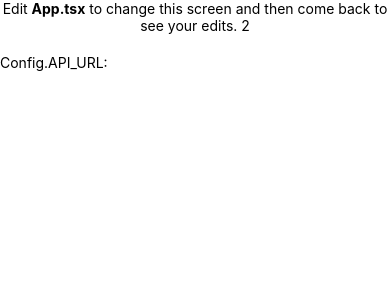
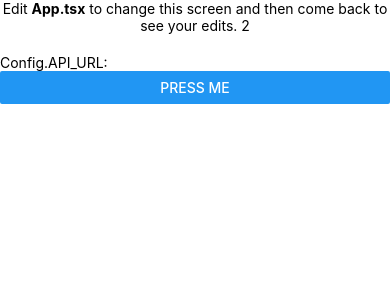
Before and after one commit to alampiler/fastlane-learning, a React Native app: screen / in a window 390 px wide. Shown: the top 300 px of the page. Built offline with nearby package versions, Linux system fonts and the light colour scheme.

Commit message:
Add maestro and button

```diff
--- a/App.tsx
+++ b/App.tsx
@@ -5,8 +5,9 @@
  * @format
  */
 
-// import { NewAppScreen } from '@react-native/new-app-screen';
-import { StatusBar, StyleSheet, useColorScheme, View, Text } from 'react-native';
+//import { NewAppScreen } from '@react-native/new-app-screen';
+import { StatusBar, StyleSheet, useColorScheme, View, Text, Button } from 'react-native';
+import { useState } from 'react';
 import {
   SafeAreaProvider,
   // useSafeAreaInsets,
@@ -28,6 +29,7 @@ function App() {
 
 function AppContent() {
     // const safeAreaInsets = useSafeAreaInsets();
+    const [pressed, setPressed] = useState(false);
 
     return (
       <View style={styles.container}>
@@ -42,6 +44,8 @@ function AppContent() {
         <Text>
           Config.API_URL: {Config.API_URL}
         </Text>
+        <Button title="Press me" onPress={() => setPressed(true)} />
+        {pressed && <Text>Button pressed!</Text>}
       </View>
     );
   }
```
Also changed, not shown: .maestro/press_button.yaml (added). Lines whose indentation alone changed are shown as unchanged.
